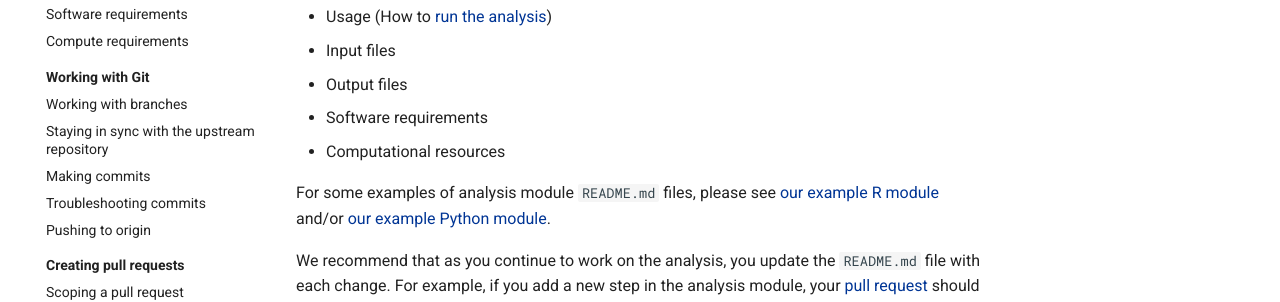
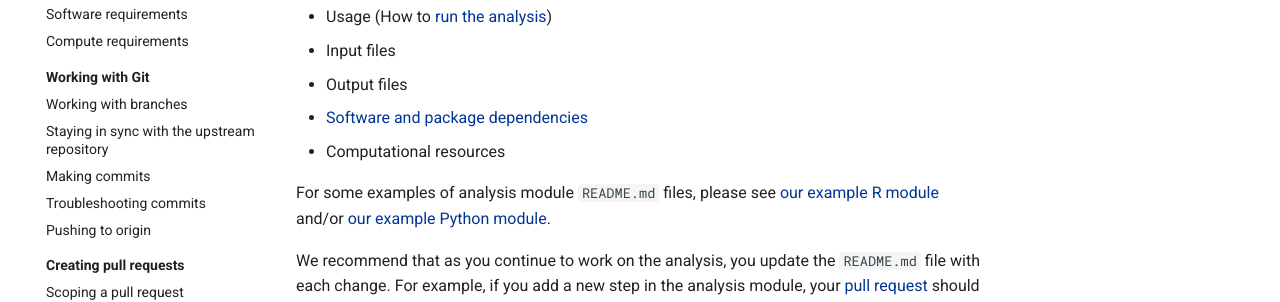
Before and after one commit to AlexsLemonade/OpenScPCA-analysis, an MkDocs documentation site: the page built from docs/contributing-to-analyses/analysis-modules/documenting-analysis.md, in a window 1280 px wide and 1254 px high. Shown: the part 484-786 px from the top of the window. Built offline with MkDocs 1.6.1 and Material for MkDocs 9.7.7, drawn with Linux system fonts in a browser that asks for light colours.

Commit message:
link the new software page

```diff
--- a/docs/contributing-to-analyses/analysis-modules/documenting-analysis.md
+++ b/docs/contributing-to-analyses/analysis-modules/documenting-analysis.md
@@ -10,7 +10,7 @@ You should fill out the template for your analysis module and provide the follow
 - Usage (How to [run the analysis](running-a-module.md))
 - Input files
 - Output files
-- Software requirements
+- [Software and package dependencies](./module-dependencies.md)
 - Computational resources
 
 For some examples of analysis module `README.md` files, please see [our example R module](https://github.com/AlexsLemonade/OpenScPCA-analysis/blob/main/analyses/hello-R/README.md) and/or [our example Python module](https://github.com/AlexsLemonade/OpenScPCA-analysis/blob/main/analyses/hello-python/README.md).
```
